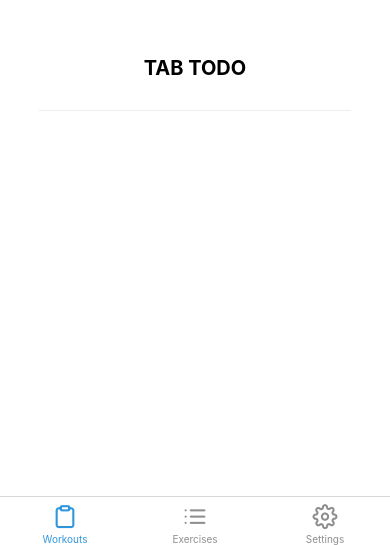
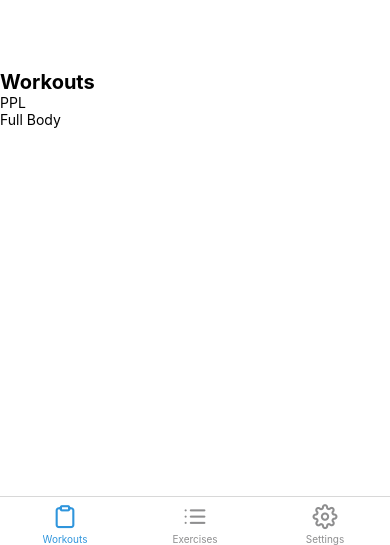
Before and after one commit to didley/strength-log, a React Native app: screen / in a window 390 px wide. Shown: the part 299-844 px from the top of the page. Built offline with nearby package versions, Linux system fonts and the light colour scheme; what expo-linking would draw is missing.

Commit message:
Implements redux profider to app root, installs redux dev tools dependency,file cleanup

```diff
--- a/package.json
+++ b/package.json
@@ -38,6 +38,7 @@
   },
   "devDependencies": {
     "@babel/core": "^7.12.9",
+    "@redux-devtools/core": "^3.13.1",
     "@trivago/prettier-plugin-sort-imports": "^3.3.0",
     "@types/react": "~17.0.21",
     "@types/react-native": "~0.66.13",
--- a/src/App.tsx
+++ b/src/App.tsx
@@ -1,10 +1,12 @@
 import { registerRootComponent } from "expo";
 import { StatusBar } from "expo-status-bar";
 import { SafeAreaProvider } from "react-native-safe-area-context";
+import { Provider } from "react-redux";
 
 import useCachedResources from "./hooks/useCachedResources";
 import useColorScheme from "./hooks/useColorScheme";
 import Navigation from "./navigation";
+import { store } from "./store";
 
 function App() {
   const isLoadingComplete = useCachedResources();
@@ -15,8 +17,10 @@ function App() {
   } else {
     return (
       <SafeAreaProvider>
-        <Navigation colorScheme={colorScheme} />
-        <StatusBar />
+        <Provider store={store}>
+          <Navigation colorScheme={colorScheme} />
+          <StatusBar />
+        </Provider>
       </SafeAreaProvider>
     );
   }
--- a/src/screens/WokoutsTab/index.tsx
+++ b/src/screens/WokoutsTab/index.tsx
@@ -1,19 +1,22 @@
 import { StyleSheet } from "react-native";
 
 import { Text, View } from "../../components/Themed";
+import { workoutSelectors } from "../../features/workouts/workout.slice";
 import { RootTabScreenProps } from "../../navigation/navigation.types";
+import { useAppSelector } from "../../store";
 
 export const WorkoutsTab = ({
   navigation,
 }: RootTabScreenProps<"WorkoutsTab">) => {
+  const workouts = useAppSelector(workoutSelectors.selectAll);
   return (
     <View style={styles.container}>
-      <Text style={styles.title}>TAB TODO</Text>
-      <View
-        style={styles.separator}
-        lightColor="#eee"
-        darkColor="rgba(255,255,255,0.1)"
-      />
+      <Text style={styles.title}>Workouts</Text>
+      {workouts.map((workout) => (
+        <View key={workout.id}>
+          <Text>{workout.name}</Text>
+        </View>
+      ))}
     </View>
   );
 };
@@ -21,7 +24,7 @@ export const WorkoutsTab = ({
 const styles = StyleSheet.create({
   container: {
     flex: 1,
-    alignItems: "center",
+    alignItems: "flex-start",
     justifyContent: "center",
   },
   title: {
```
Also changed, not shown: src/screens/TabTwoScreen.tsx (deleted, +0 -35 lines), 1 other file (tests, documents, lock files or other folders).
